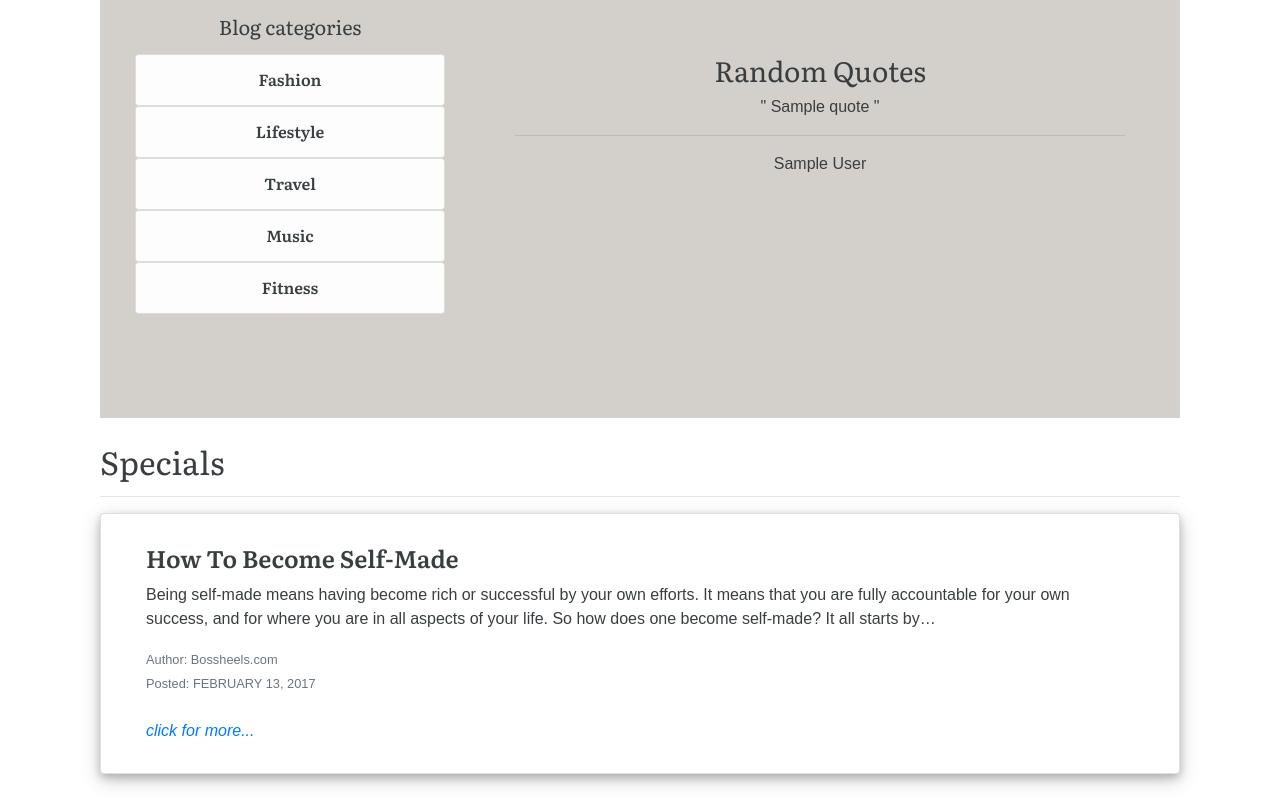
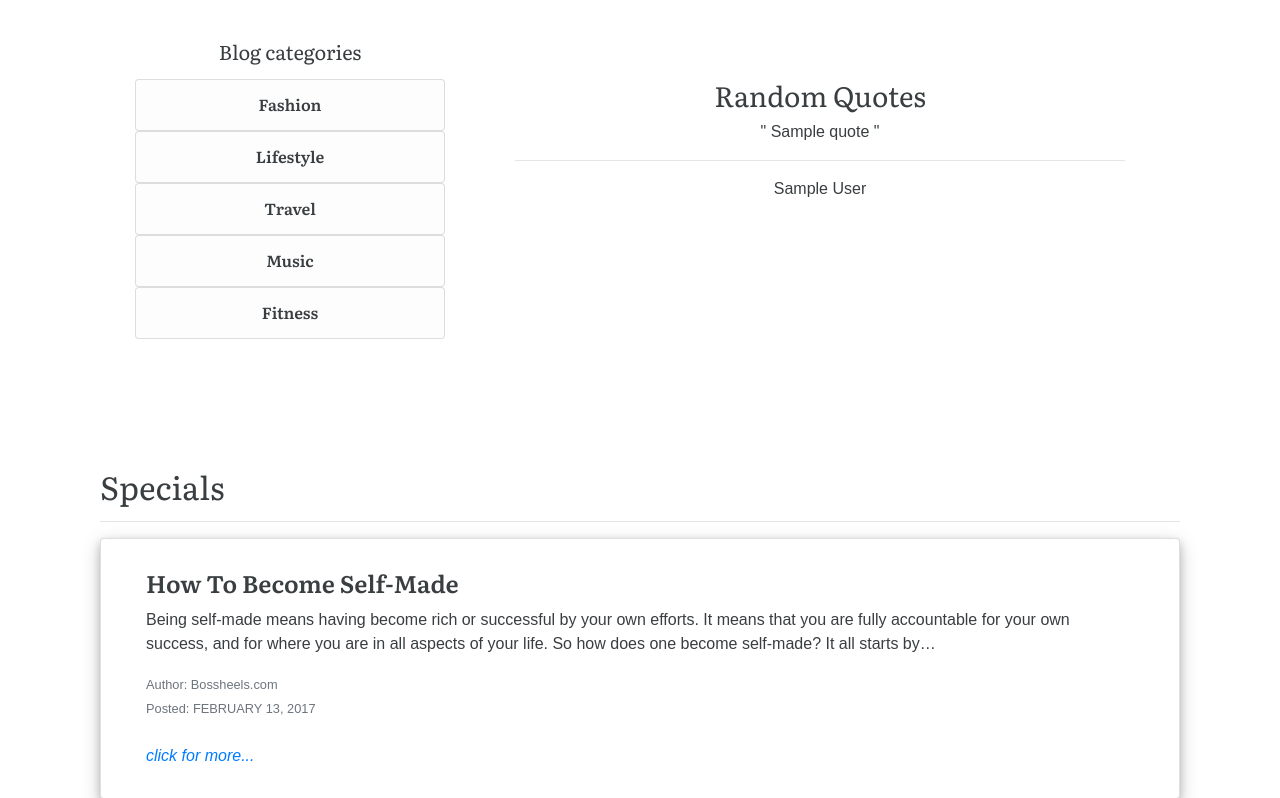
Before and after one commit to msyoki/blog, a Flask app: page / in a window 1280 px wide. Shown: the part 1069-1867 px from the top of the page. Run offline with Flask 2, Linux system fonts and the light colour scheme; tables that the repository leaves empty hold one stand-in row (values such as "Sample post"); a database or web service that is not in the repository returns one stand-in record (values such as "Sample title"); data that the repository does not hold is empty; some libraries are stand-ins or nearby versions; some web fonts are replaced.

Commit message:
styling update

```diff
--- a/app/templates/index.html
+++ b/app/templates/index.html
@@ -4,7 +4,7 @@
 <div class="container" style="padding-top:100px;padding-bottom: 200px;">
     <div style="margin-bottom: 0em;">
 
-        <h1 style="text-align: center;padding: 10px;font-weight: bold;font-family: 'Literata', serif;"> Blog Boss<small>®</small></h1>
+        <h1 style="text-align: center;padding: 10px;font-weight: bold;font-family: 'Literata', serif;"> Blog Boss<small>®</small></h1><hr>
         <span><h4 style="text-align: center;padding-bottom: 20px;"> Welcome</h4></span>
     </div>
     <div id="carouselExampleSlidesOnly" class="carousel slide" data-ride="carousel">
@@ -37,7 +37,7 @@
     </div>
 
 
-    <article role="main" class="container"  style="background-color: #D3D0CB;">
+    <article role="main" class="container" >
         <div class="row">
             <div class="col-md-4" style="padding-top: 40px;padding-bottom: 40px;">
 
```
